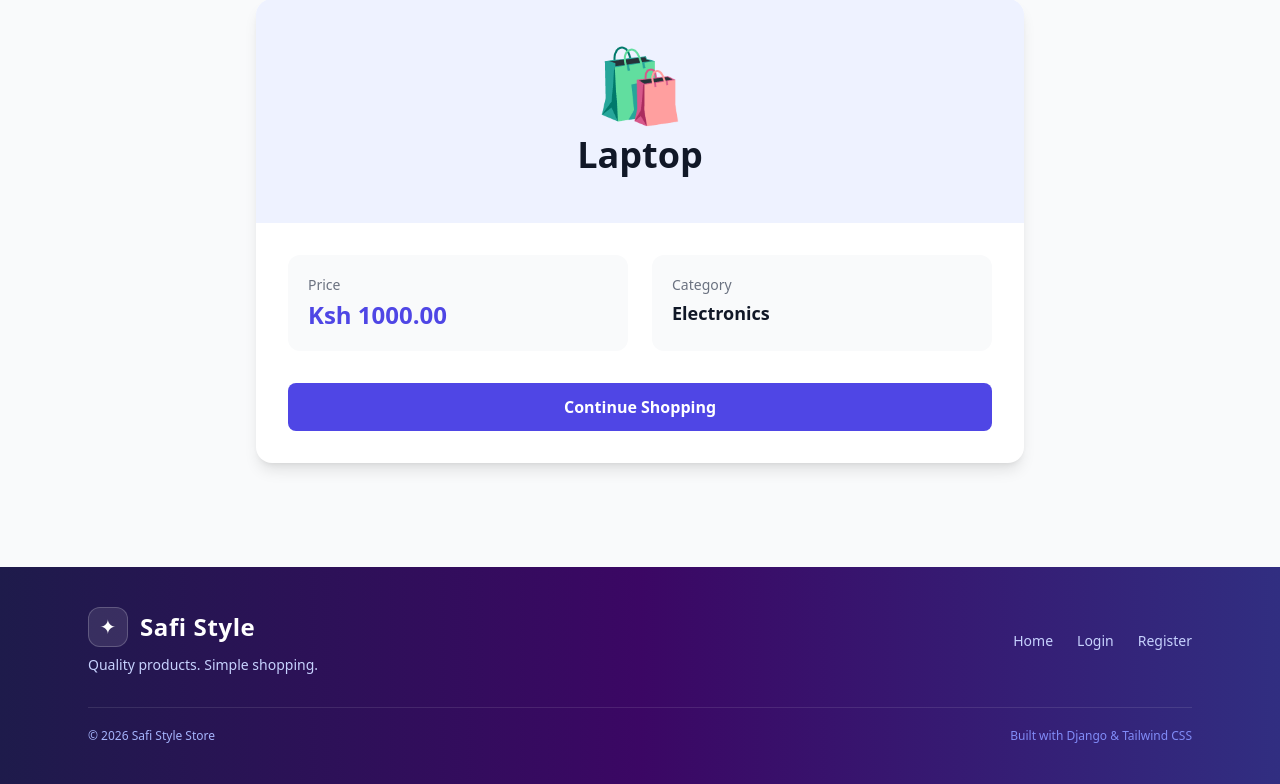
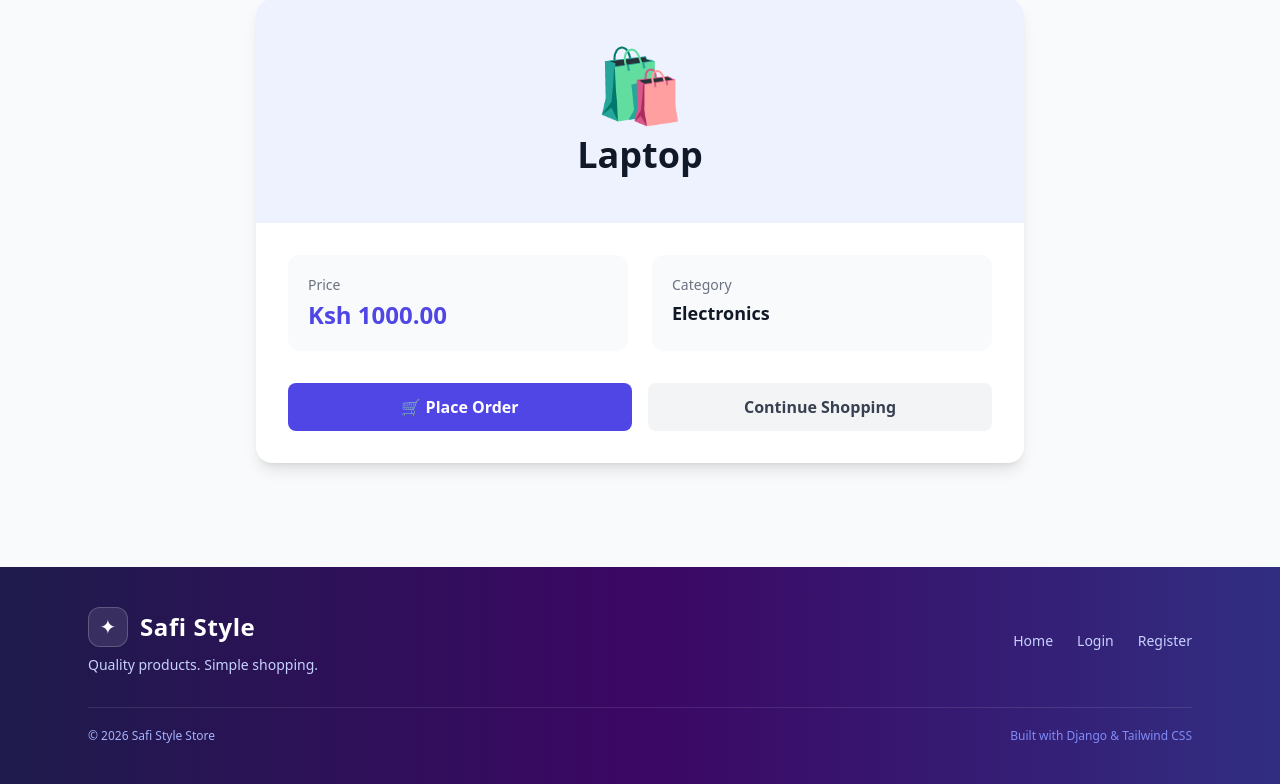
Before and after one commit to Jblue254/Safi-style, a Django app: page /product/1/ in a window 1280 px wide. Shown: the part 169-953 px from the top of the page. Run offline with Django 5.2, Linux system fonts and the light colour scheme; data comes from the database, SQL or seed files in the repository; some libraries are stand-ins or nearby versions.

Commit message:
Add product ordering functionality

```diff
--- a/myapp/templates/product_detail.html
+++ b/myapp/templates/product_detail.html
@@ -44,10 +44,19 @@
         </div>
 
         <!-- Action -->
-        <a href="/"
-           class="block text-center bg-indigo-600 text-white py-3 rounded-lg font-semibold hover:bg-indigo-700 transition">
-            Continue Shopping
-        </a>
+        <div class="grid grid-cols-1 sm:grid-cols-2 gap-4">
+
+    <a href="{% url 'place_order' product.id %}"
+       class="block text-center bg-indigo-600 text-white py-3 rounded-lg font-semibold hover:bg-indigo-700 transition">
+        🛒 Place Order
+    </a>
+
+    <a href="/"
+       class="block text-center bg-gray-100 text-gray-700 py-3 rounded-lg font-semibold hover:bg-gray-200 transition">
+        Continue Shopping
+    </a>
+
+</div>
 
     </div>
 
--- a/myapp/urls.py
+++ b/myapp/urls.py
@@ -12,6 +12,12 @@
         "product/<int:pk>/",
         views.product_detail,
         name="product_detail"
+    ),
+
+    path(
+    "product/<int:pk>/order/",
+    views.place_order,
+    name="place_order"
     ),
 
     path(
--- a/myapp/views.py
+++ b/myapp/views.py
@@ -1,5 +1,5 @@
 from django.shortcuts import render, get_object_or_404
-from .models import Product, Order
+from .models import Product, Order, OrderItem
 from django.contrib.auth.decorators import login_required
 from django.shortcuts import render, redirect
 from .forms import RegisterForm
@@ -27,6 +27,22 @@
         "product_detail.html",
         {"product": product}
     )
+
+@login_required
+def place_order(request, pk):
+    product = get_object_or_404(Product, pk=pk)
+
+    order = Order.objects.create(
+        user=request.user
+    )
+
+    OrderItem.objects.create(
+        order=order,
+        product=product,
+        quantity=1
+    )
+
+    return redirect("order_list")
 
 
 @login_required
```
